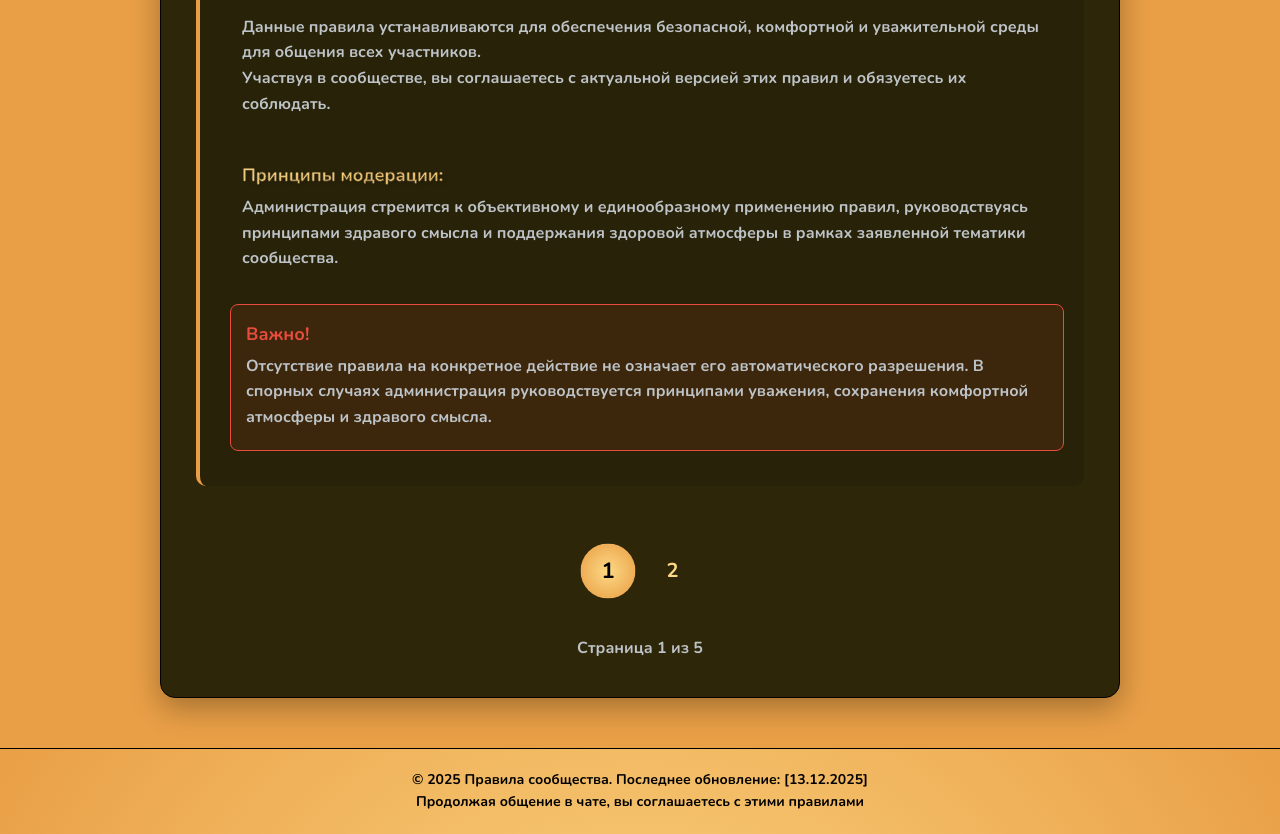
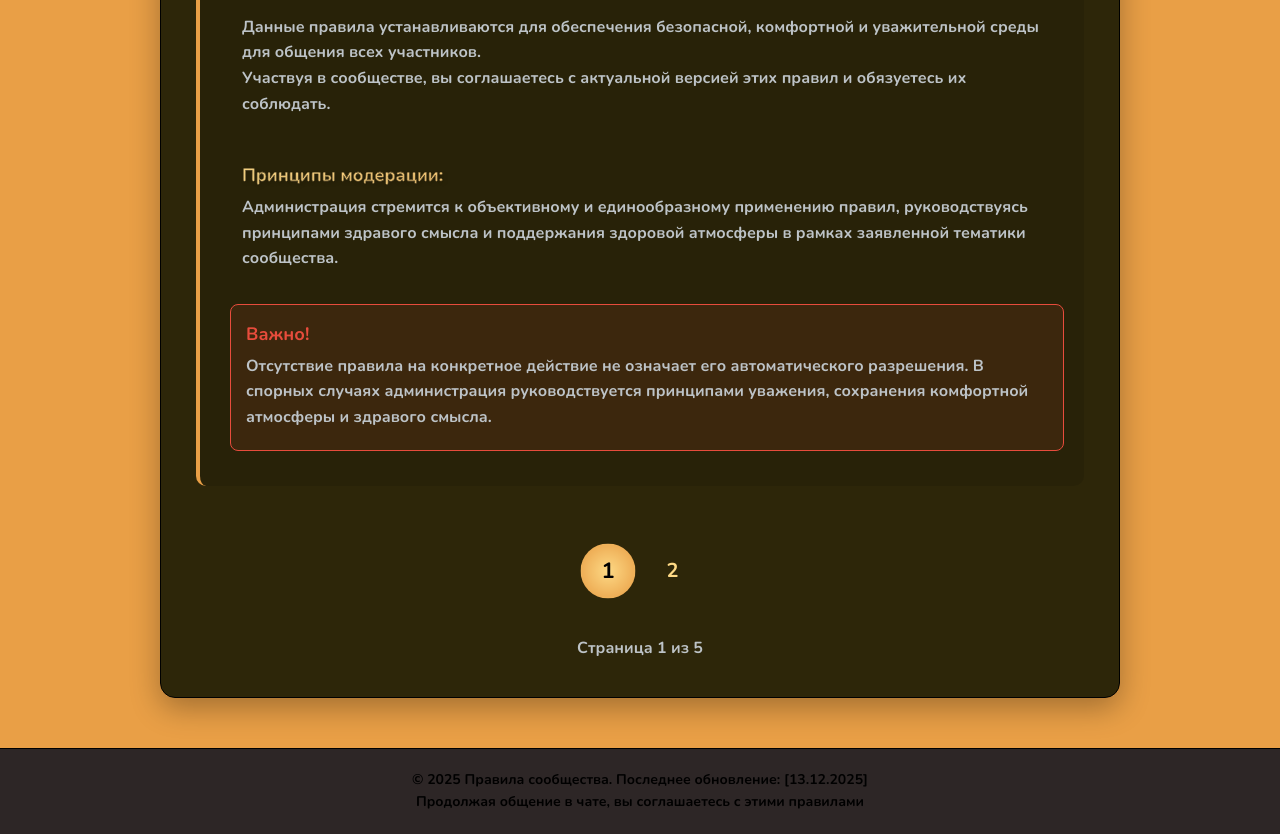
Before and after one commit to GGBSSHOP/Fox_Chat_Rules, a plain HTML site: page index.html in a window 1280 px wide. Shown: the part 355-1189 px from the top of the page. Drawn offline with Linux system fonts and the light colour scheme.

Commit message:
Update index.html

```diff
--- a/index.html
+++ b/index.html
@@ -280,7 +280,7 @@
             background: rgba(25, 25, 35, 0.9);
             margin-top: 20px;
             font-size: 14px;
-            background: radial-gradient(circle at center 400px, #FDD985, #E99F46);
+            background: radial-gradient(circle at center 400px, #E99F46);
             border-top: 1px solid #000000;
         }
 
```
